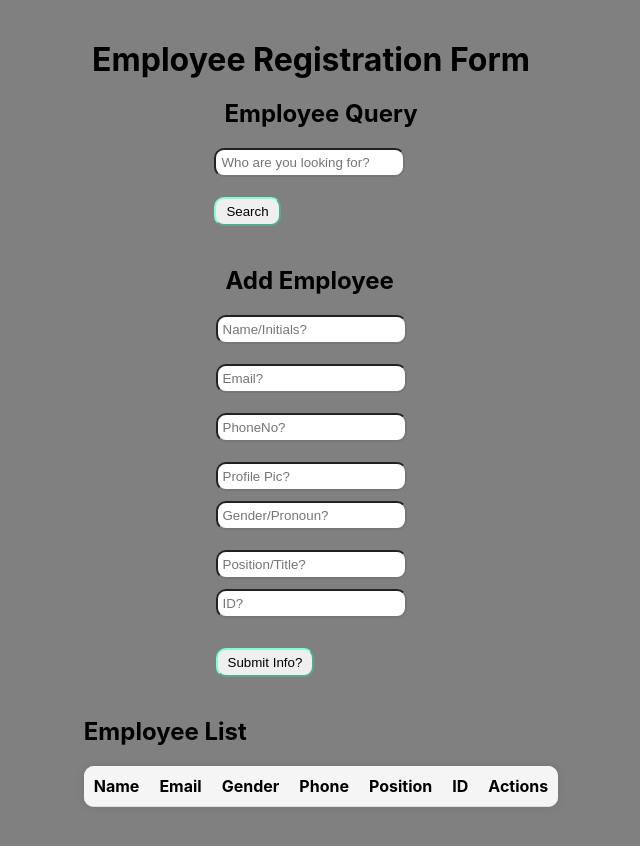
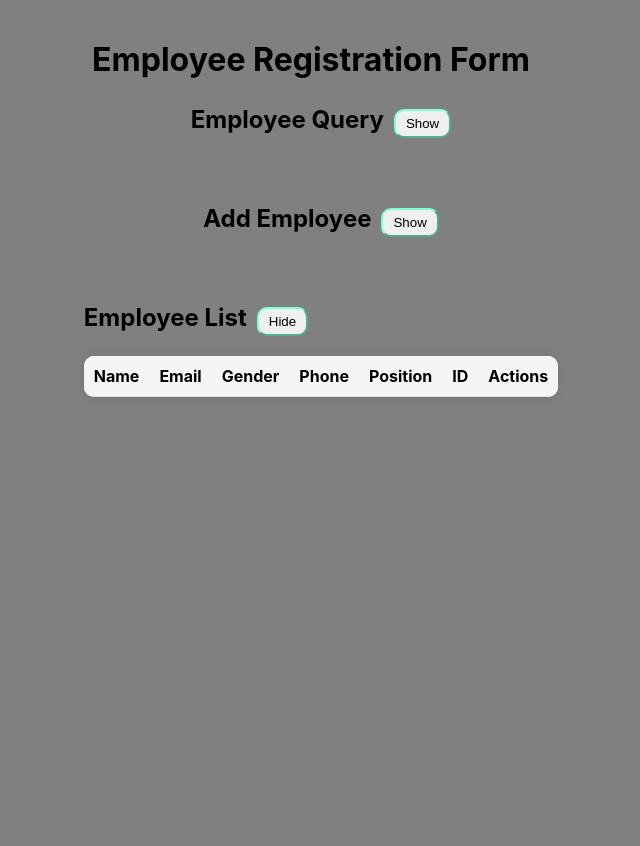
Before and after one commit to Tsageon/EmployeeApp2.0, a React (Create React App) app: page / in a window 1280 px wide. Shown: the top 846 px of the page, without its empty margins (329-969 px from the left). After the commit the page ends 800 px from the top, so only its background shows below. Built offline with nearby package versions, Linux system fonts and the light colour scheme.

Commit message:
Show/Hide

```diff
--- a/src/components/App2.js
+++ b/src/components/App2.js
@@ -2,114 +2,146 @@ import React, {useState} from 'react';
 import './app2.css';
 
 function Form() {
-  const [employees,setEmployees]=useState([]);
-  const [searchQuery,setSearchQuery]=useState('');
-  const [filteredEmployees,setFilteredEmployees]=useState([]);
-  const [newEmployee, setNewEmployee]=useState({
+  const [employees,setEmployees]= useState([]);
+  const [searchQuery,setSearchQuery] =useState('');
+  const [filteredEmployees,setFilteredEmployees]= useState([]);
+  const [newEmployee,setNewEmployee] =useState({
     name: '', gender: '', email: '',
-    phone: '', image: '', position: '',id: ''});
+    phone: '', image: '', position: '', id: ''});
 
   const [isEditing,setIsEditing]=useState(false);
-  const [currentEmployeeId,setCurrentEmployeeId]=useState('');
-  const [errors,setErrors]=useState({});
+  const [currentEmployeeId,setCurrentEmployeeId] =useState('');
+  const [errors, setErrors]= useState({});
 
-  const validate=()=>{
+  const [showEmployeeQuery,setShowEmployeeQuery]= useState(false);
+  const [showAddEditForm,setShowAddEditForm]= useState(false);
+  const [showEmployeeList,setShowEmployeeList]= useState(true);
+
+  const validate = () => {
     let tempErrors={};
-    tempErrors.name=newEmployee.name?"":"This field is required.";
-    tempErrors.gender=newEmployee.gender?"":"This field is required.";
-    tempErrors.email=newEmployee.email?(/^[^@\s]+@[^@\s]+\.[^@\s]+$/.test(newEmployee.email)?"":"Are you a bot?"):"This field is required.";
-    tempErrors.phone=newEmployee.phone?(/^\d{10}$/.test(newEmployee.phone)?"" :"How are we supposed to contact you?"):"This field is required.";
-    tempErrors.id=newEmployee.id?"":"Government needs this.";
+    tempErrors.name=newEmployee.name? "" : "This field is required.";
+    tempErrors.gender =newEmployee.gender? "" : "What do you identify as?";
+    tempErrors.email= newEmployee.email? (/^[^@\s]+@[^@\s]+\.[^@\s]+$/.test(newEmployee.email)? "":"Are you a bot?") :"This field is required.";
+    tempErrors.phone =newEmployee.phone? (/^\d{10}$/.test(newEmployee.phone)? "" :"How are we supposed to contact you?") :"This field is required.";
+    tempErrors.id=newEmployee.id? "" : "Government needs this.";
     setErrors(tempErrors);
-    return Object.values(tempErrors).every(x=>x==="");};
+    return Object.values(tempErrors).every(x => x === "");
+  };
 
-  const addEmployee=()=>{
-    if(!validate()) return;
-    if(employees.some(employee=>employee.id===newEmployee.id)){
+  const addEmployee = () => {
+    if (!validate()) return;
+    if (employees.some(employee=>employee.id===newEmployee.id)) {
       alert('Congrats you might be a clone.');
       return;}
 
-    setEmployees([...employees,newEmployee]);
+    setEmployees([...employees, newEmployee]);
     resetForm();
-    alert('Poverty avoided successfully!');};
+    alert('Poverty avoided successfully!');
+  };
 
-  const resetForm=()=>{
+  const resetForm = () => {
     setNewEmployee({
       name: '', gender: '', email: '',
-      phone: '', image: '', position: '',id: ''});
-    setIsEditing(false);setCurrentEmployeeId('');setErrors({});};
+      phone: '', image: '', position: '', id: ''});
 
-  const deleteEmployee=(id)=>{
-    setEmployees(employees.filter(employee=>employee.id!==id));};
+    setIsEditing(false);
+    setCurrentEmployeeId('');
+    setErrors({}); };
 
-  const editEmployee=(employee)=>{
-    setNewEmployee(employee);setIsEditing(true);
-    setCurrentEmployeeId(employee.id);};
+  const deleteEmployee = (id) => {
+    setEmployees(employees.filter(employee => employee.id !== id));
+  };
 
-  const updateEmployee=()=>{
-    if(!validate()) return;
-    setEmployees(employees.map(employee=>(employee.id===currentEmployeeId?newEmployee:employee)));
+  const editEmployee = (employee) => {
+    setNewEmployee(employee);
+    setIsEditing(true);
+    setCurrentEmployeeId(employee.id);
+    setShowAddEditForm(true);};
+
+  const updateEmployee = () => {
+    if (!validate()) return;
+    setEmployees(employees.map(employee=>(employee.id===currentEmployeeId? newEmployee:employee)));
     resetForm();};
 
   const handleSubmit=()=>{
-    if (isEditing){
+    if (isEditing) {
       updateEmployee();}
-      else {addEmployee();}};
+    else {addEmployee(); }
+  };
 
-  const handleSearch=()=>{
-    setFilteredEmployees(employees.filter(employee=>employee.name.includes(searchQuery)||employee.id.includes(searchQuery)));};
+  const handleSearch =()=>{
+    setFilteredEmployees(employees.filter(employee => employee.name.includes(searchQuery)||employee.id.includes(searchQuery)));
+  };
 
   return (
     <div className="App">
       <h1>Employee Registration Form</h1>
 
       <div>
-        <h2>Employee Query</h2>
+        <h2>
+          Employee Query
+          <button onClick={()=>setShowEmployeeQuery(!showEmployeeQuery)}>
+            {showEmployeeQuery? 'Hide':'Show'}
+          </button>
+        </h2>
+        {showEmployeeQuery &&(
+          <div>
             <input type="text" placeholder="Who are you looking for?" value={searchQuery}
               onChange={(e)=>setSearchQuery(e.target.value)}/>
-
             <button onClick={handleSearch}>Search</button>
+          </div>
+        )}
       </div>
 
       <div>
-        <h2>{isEditing?'Edit Employee':'Add Employee'}</h2>
+        <h2>
+          {isEditing? 'Edit Employee':'Add Employee'}
+          <button onClick={() => setShowAddEditForm(!showAddEditForm)}>
+            {showAddEditForm? 'Hide':'Show'}
+          </button>
+        </h2>
+        {showAddEditForm &&(
+          <div>
             <input type="text" placeholder="Name/Initials?" value={newEmployee.name}
-          onChange={(e)=>setNewEmployee({...newEmployee,name:e.target.value})}/>
-
+              onChange={(e)=>setNewEmployee({ ...newEmployee, name: e.target.value})}/>
             <div className="error">{errors.name}</div>
 
             <input type="email" placeholder="Email?" value={newEmployee.email}
-          onChange={(e)=>setNewEmployee({...newEmployee,email:e.target.value})}/>
-
+              onChange={(e)=>setNewEmployee({...newEmployee,email: e.target.value})}/>
             <div className="error">{errors.email}</div>
 
             <input type="text" placeholder="PhoneNo?" value={newEmployee.phone}
-          onChange={(e)=>setNewEmployee({...newEmployee,phone:e.target.value})}/>
-
+              onChange={(e)=>setNewEmployee({...newEmployee,phone: e.target.value})}/>
             <div className="error">{errors.phone}</div>
 
             <input type="text" placeholder="Profile Pic?" value={newEmployee.image}
-          onChange={(e)=>setNewEmployee({...newEmployee,image:e.target.value})}/>
+              onChange={(e)=>setNewEmployee({...newEmployee,image: e.target.value })}/>
 
             <input type="text" placeholder="Gender/Pronoun?" value={newEmployee.gender}
-          onChange={(e)=>setNewEmployee({...newEmployee,gender:e.target.value})}/>
-
+              onChange={(e)=>setNewEmployee({...newEmployee,gender: e.target.value })}/>
             <div className="error">{errors.gender}</div>
 
             <input type="text" placeholder="Position/Title?" value={newEmployee.position}
-          onChange={(e)=>setNewEmployee({...newEmployee,position:e.target.value})}/>
+              onChange={(e)=>setNewEmployee({...newEmployee,position: e.target.value})}/>
 
             <input type="text" placeholder="ID?" value={newEmployee.id}
-          onChange={(e)=>setNewEmployee({...newEmployee,id:e.target.value})}/>
-
+              onChange={(e)=>setNewEmployee({...newEmployee,id: e.target.value})}/>
             <div className="error">{errors.id}</div>
 
-        <button onClick={handleSubmit}>{isEditing?'Update info?':'Submit Info?'}</button>
-        {isEditing &&<button onClick={resetForm}>Cancel</button>}
+            <button onClick={handleSubmit}>{isEditing? 'Update info?':'Submit Info?'}</button>
+            {isEditing && <button onClick={resetForm}>Cancel</button>}
+          </div>
+        )}
       </div>
 
-      <div class="table-container">
-        <h2>Employee List</h2>
+      <div className="table-container">
+        <h2>
+          Employee List
+          <button onClick={()=>setShowEmployeeList(!showEmployeeList)}>
+            {showEmployeeList? 'Hide':'Show'}
+          </button>
+        </h2>
+        {showEmployeeList &&(
           <table>
             <thead>
               <tr>
@@ -123,7 +155,7 @@ function Form() {
               </tr>
             </thead>
             <tbody>
-            {(searchQuery?filteredEmployees:employees)
+              {(searchQuery? filteredEmployees:employees)
                 .map(employee=>(
                   <tr key={employee.id}>
                     <td>{employee.name}</td>
@@ -140,6 +172,7 @@ function Form() {
                 ))}
             </tbody>
           </table>
+        )}
       </div>
     </div>
   );
--- a/src/components/app2.css
+++ b/src/components/app2.css
@@ -3,6 +3,7 @@
   display: flex;
   flex-direction: column;
   align-items: center;}
+
 
  h1{
   margin: 0px;}
```
Also changed, not shown: src/components/DaScript.html (added, +20 -0 lines), Photo.avif (added). Lines whose indentation alone changed are shown as unchanged.
